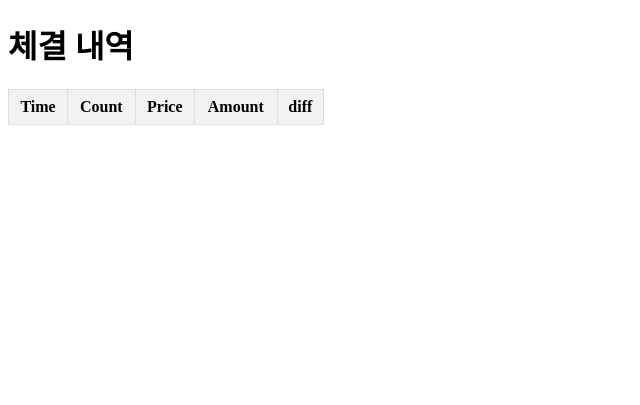
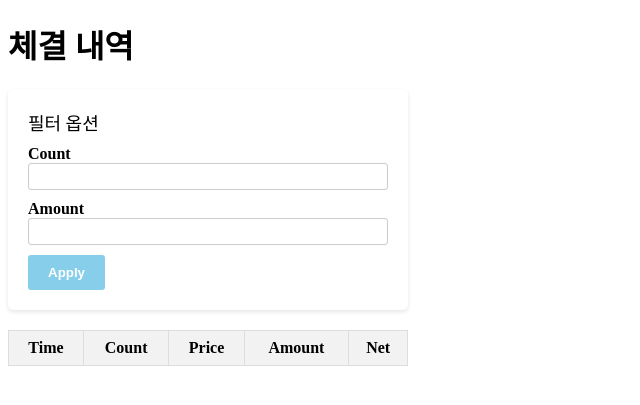
Before and after one commit to luck7owl/binance_practice, a Flask app: page / in a window 1280 px wide. Shown: the top 405 px of the page, without its empty margins (0-640 px from the left). Run offline with Flask 3, Linux system fonts and the light colour scheme; lists and menus that the app fills with data are empty; some libraries are stand-ins or nearby versions.

Commit message:
대량 체결 알림

```diff
--- a/app.py
+++ b/app.py
@@ -34,21 +34,21 @@ async def future_trades_socket():
             count = len(trades)
             price = trades[-1]['price']
             amount = 0
-            diff = 0
+            net = 0
 
             for trade in trades:
                 amount += trade['cost']
                 if trade['side'] == 'buy':
-                    diff += trade['cost']
+                    net += trade['cost']
                 else:
-                    diff -= trade['cost']
+                    net -= trade['cost']
 
             socketio.emit('trades', {
                 'time': time,
                 'count': count,
                 'price': price,
                 'amount': amount,
-                'diff': diff,
+                'net': net,
             })
             await asyncio.sleep(0.25)
 
@@ -66,4 +66,4 @@ if __name__ == '__main__':
     websocket_thread = threading.Thread(
         target=lambda: asyncio.run(future_trades_socket()))
     websocket_thread.start()
-    socketio.run(app)
+    socketio.run(app, debug=True)
--- a/static/socket.js
+++ b/static/socket.js
@@ -1,4 +1,25 @@
 var socket = io();
+
+var filterOptions = {
+  count: 0,
+  amount: 0,
+};
+
+function validateFilterInput(value) {
+  if (!value || value < 0) {
+    return 0;
+  } else {
+    return value;
+}
+}
+
+function updateFilterOptions() {
+  count = parseInt(document.getElementById("filterCount").value);
+  amount = parseInt(document.getElementById("filterAmount").value);
+
+  filterOptions.count = validateFilterInput(count);
+  filterOptions.amount = validateFilterInput(amount);
+}
 
 socket.on("trades", function (data) {
   updateTrades(data);
@@ -12,18 +33,47 @@ function updateTrades(data) {
   var count = data["count"];
   var price = parseFloat(data["price"]);
   var amount = parseFloat(data["amount"]);
-  var diff = parseFloat(data["diff"]);
+  var net = parseFloat(data["net"]);
 
+  if (amount > filterOptions.amount && count > filterOptions.count) {
     var row = table.insertRow(1);
     row.insertCell(0).innerHTML = convertToKSTAndFormatTime(time);
     row.insertCell(1).innerHTML = count;
     row.insertCell(2).innerHTML = price.toFixed(1);
     row.insertCell(3).innerHTML = Math.round(amount).toLocaleString("en-US");
-  row.insertCell(4).innerHTML = Math.round(diff).toLocaleString("en-US");
+    row.insertCell(4).innerHTML = Math.round(net).toLocaleString("en-US");
+
+    if (net > 0) {
+      row.classList.add("positive");
+    } else {
+      row.classList.add("negative");
+    }
+
+    if (amount > 100000) {
+      row.classList.add("large-amount");
+      playNotificationSound(net);
+    }
+
+    if (amount > 1000000) {
+      row.classList.add("huge-amount");
+    }
 
     if (rowCount > 20) {
       table.deleteRow(-1);
     }
+  }
+}
+
+function playNotificationSound(net) {
+  var soundFile;
+  if (net > 0) {
+    soundFile = "static/sound/sound9.wav";
+  } else {
+    soundFile = "static/sound/sound10.wav";
+  }
+  var audio = new Audio(soundFile);
+  audio.volume = 0.3;
+  audio.play();
 }
 
 function convertToKSTAndFormatTime(timeString) {
--- a/static/style.css
+++ b/static/style.css
@@ -1,5 +1,35 @@
+.positive {
+  color: red;
+}
+
+.negative {
+  color: blue;
+}
+
+.large-amount {
+  background-color: rgba(255, 255, 0, 0.4);
+}
+
+@keyframes blink {
+  0% {
+    background-color: white;
+  }
+  100% {
+    background-color: greenyellow;
+  }
+}
+
+.huge-amount {
+  animation: blink 0.5s infinite;
+}
+
+/* trades */
+#trades {
+  width: 400px;
+}
+
 #tradesTable {
-  width: 25%;
+  width: 100%;
   border-collapse: collapse;
 }
 
@@ -15,3 +45,44 @@ td {
   padding: 8px;
   border: 1px solid #ddd;
 }
+
+/* tradesFilterOptions */
+#filterForm {
+  background-color: #ffffff;
+  padding: 20px;
+  border-radius: 5px;
+  box-shadow: 0 2px 4px rgba(0, 0, 0, 0.1);
+  margin-bottom: 20px;
+}
+
+#filterForm div {
+  font-size: 18px;
+  margin-bottom: 10px;
+}
+
+label {
+  font-weight: bold;
+  display: block;
+}
+
+input[type="number"] {
+  width: calc(100% - 12px);
+  padding: 5px;
+  border: 1px solid #ccc;
+  border-radius: 3px;
+  margin-bottom: 10px;
+}
+
+button {
+  padding: 10px 20px;
+  background-color: #87ceeb;
+  color: #ffffff;
+  font-weight: bold;
+  border: none;
+  border-radius: 3px;
+  cursor: pointer;
+}
+
+button:hover {
+  background-color: #4682b4;
+}
--- a/templates/index.html
+++ b/templates/index.html
@@ -13,15 +13,25 @@
     <script src="{{ url_for('static', filename='socket.js') }}"></script>
   </head>
   <body>
-    <div>
+    <div id="trades">
       <h1>체결 내역</h1>
+      <form id="filterForm">
+        <div>필터 옵션</div>
+        <label for="filterCount">Count</label>
+        <input type="number" id="filterCount" name="count" min="0" />
+        <label for="filterAmount">Amount</label>
+        <input type="number" id="filterAmount" name="amount" min="0" />
+        <button type="button" onclick="updateFilterOptions()">
+          Apply
+        </button>
+      </form>
       <table id="tradesTable">
         <tr>
           <th>Time</th>
           <th>Count</th>
           <th>Price</th>
           <th>Amount</th>
-          <th>diff</th>
+          <th>Net</th>
         </tr>
       </table>
     </div>
```
Lines whose indentation alone changed are shown as unchanged.
